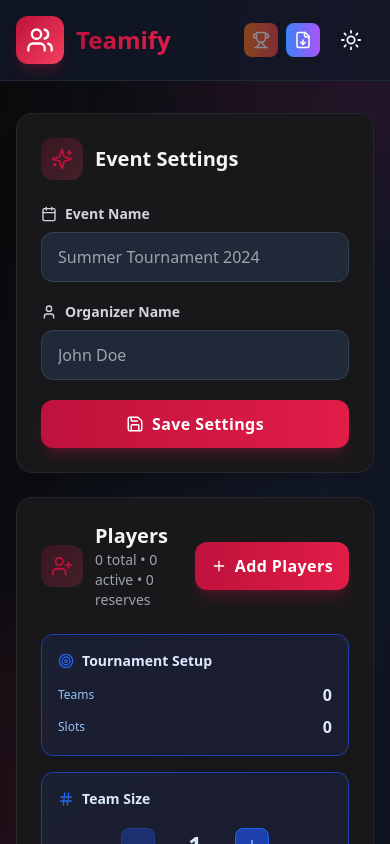
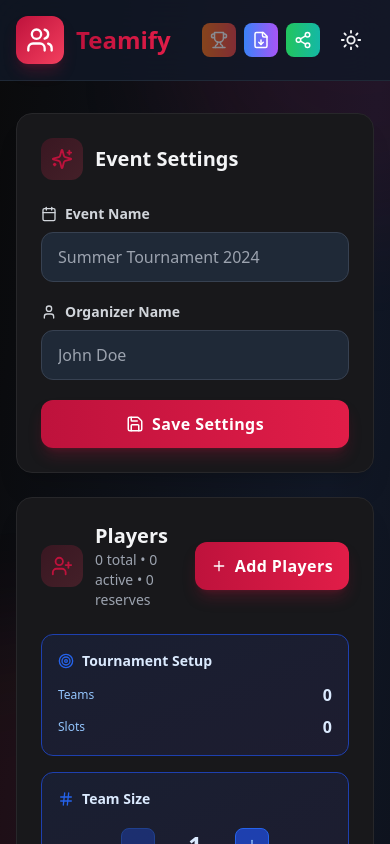
Before and after one commit to camachoo1/team-randomizer, a React (Vite) app: page / in a window 390 px wide. Shown: the top 844 px of the page. Built offline with nearby package versions, Linux system fonts and the light colour scheme.

Commit message:
Lower transition time btwn light and dark mode - also added mobile share button

```diff
--- a/src/App.tsx
+++ b/src/App.tsx
@@ -46,7 +46,7 @@
   // Normal app view
   return (
     <div className={`min-h-screen ${darkMode ? 'dark' : ''}`}>
-      <div className='gradient-bg min-h-screen transition-colors duration-500'>
+      <div className='gradient-bg min-h-screen transition-colors duration-200'>
         {/* Background decoration */}
         <div className='fixed inset-0 overflow-hidden pointer-events-none'>
           <div className='absolute -top-40 -right-40 w-96 h-96 bg-primary/10 rounded-full blur-3xl animate-pulse-subtle' />
--- a/src/components/Header.tsx
+++ b/src/components/Header.tsx
@@ -101,6 +101,7 @@
                 <FileDown size={18} />
               </button>
 
+              {/* Share Button */}
               <button
                 onClick={() => setShowShare(true)}
                 disabled={teams.length === 0}
@@ -113,6 +114,15 @@
               >
                 <Share2 size={16} />
                 <span className='hidden md:inline'>Share</span>
+              </button>
+
+              {/* Mobile Share Button */}
+              <button
+                onClick={() => setShowImportExport(true)}
+                className='sm:hidden p-2 rounded-lg bg-gradient-to-r from-green-500 to-teal-500 text-white hover:from-green-600 hover:to-teal-600 transition-all duration-200'
+                title='Share'
+              >
+                <Share2 size={18} />
               </button>
 
               {/* Dark Mode Toggle */}
```
